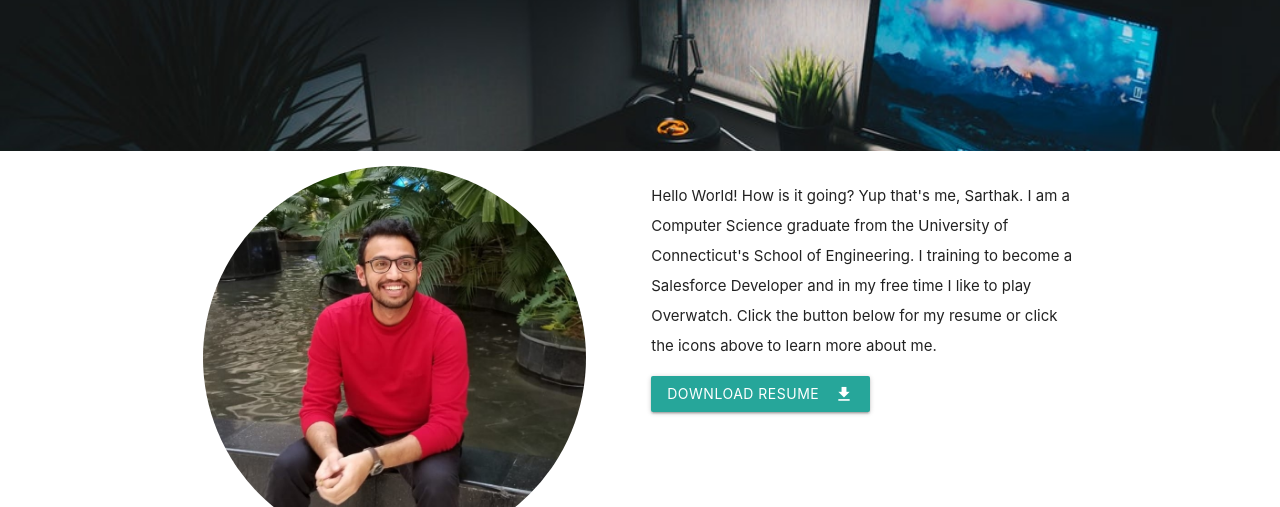
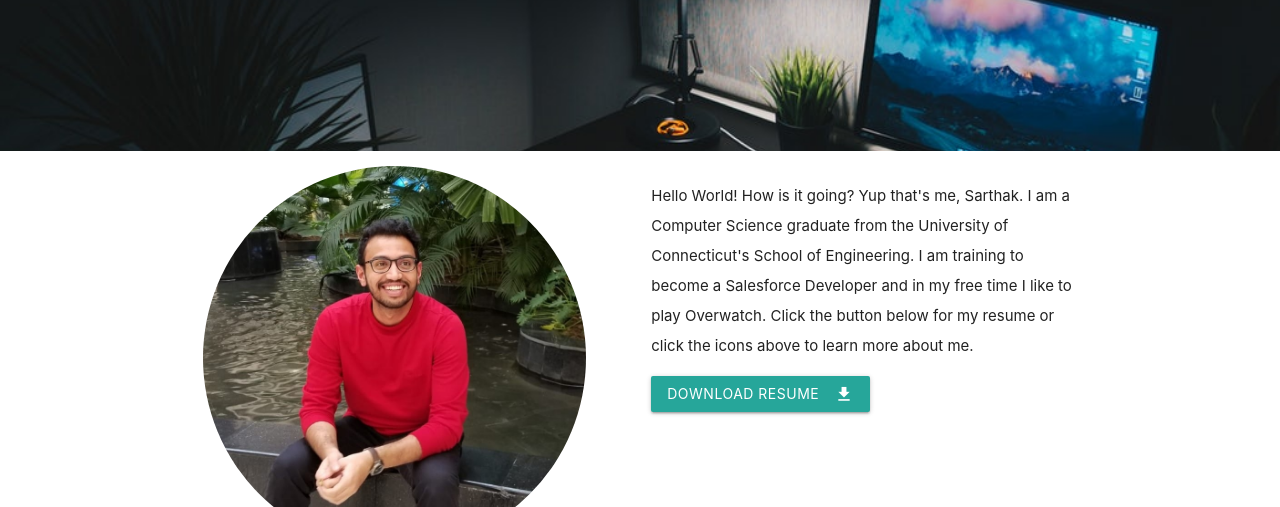
Before and after one commit to sarthvader/sarthpersonal, a plain HTML site: page index.html in a window 1280 px wide. Shown: the part 293-800 px from the top of the page. Drawn offline with nearby package versions, Linux system fonts and the light colour scheme.

Commit message:
desc update

```diff
--- a/index.html
+++ b/index.html
@@ -122,7 +122,7 @@
             <!-- <h2 class="center brown-text"><i class="material-icons">settings</i></h2> -->
             <!-- <h5 class="center">Easy to work with</h5> -->
 
-            <p class="">Hello World! How is it going? Yup that's me, Sarthak. I am a Computer Science graduate from the University of Connecticut's School of Engineering. I training to become a Salesforce Developer and in my free time I like to play Overwatch. Click the button below for my resume or click the icons above to learn more about me. </p>
+            <p class="">Hello World! How is it going? Yup that's me, Sarthak. I am a Computer Science graduate from the University of Connecticut's School of Engineering. I am training to become a Salesforce Developer and in my free time I like to play Overwatch. Click the button below for my resume or click the icons above to learn more about me. </p>
             <a href="documents/Resume-Sarthak Bhatnagar.pdf "target="_blank"
               class="waves-effect waves-light btn">
               <i class="material-icons right">file_download</i>
```
